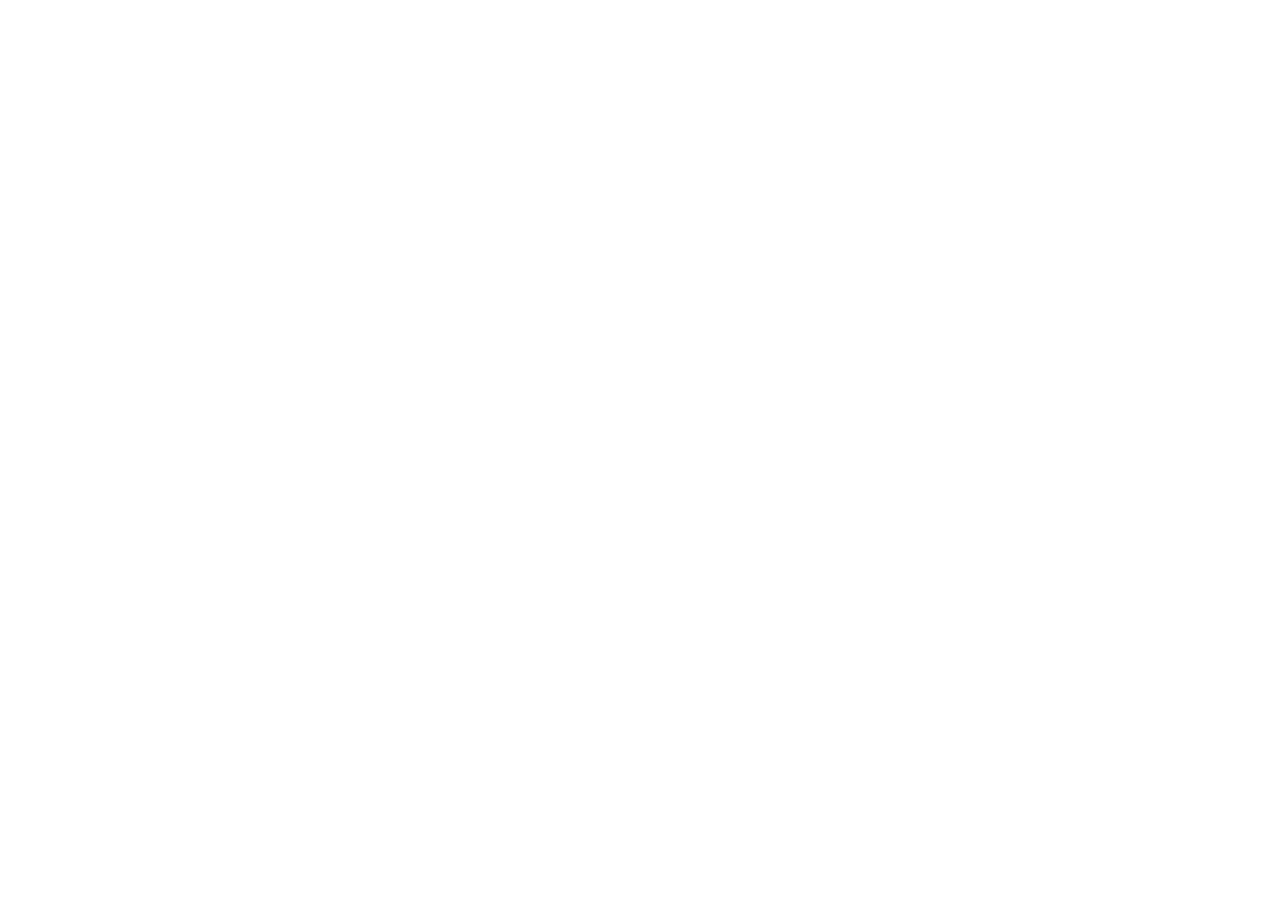
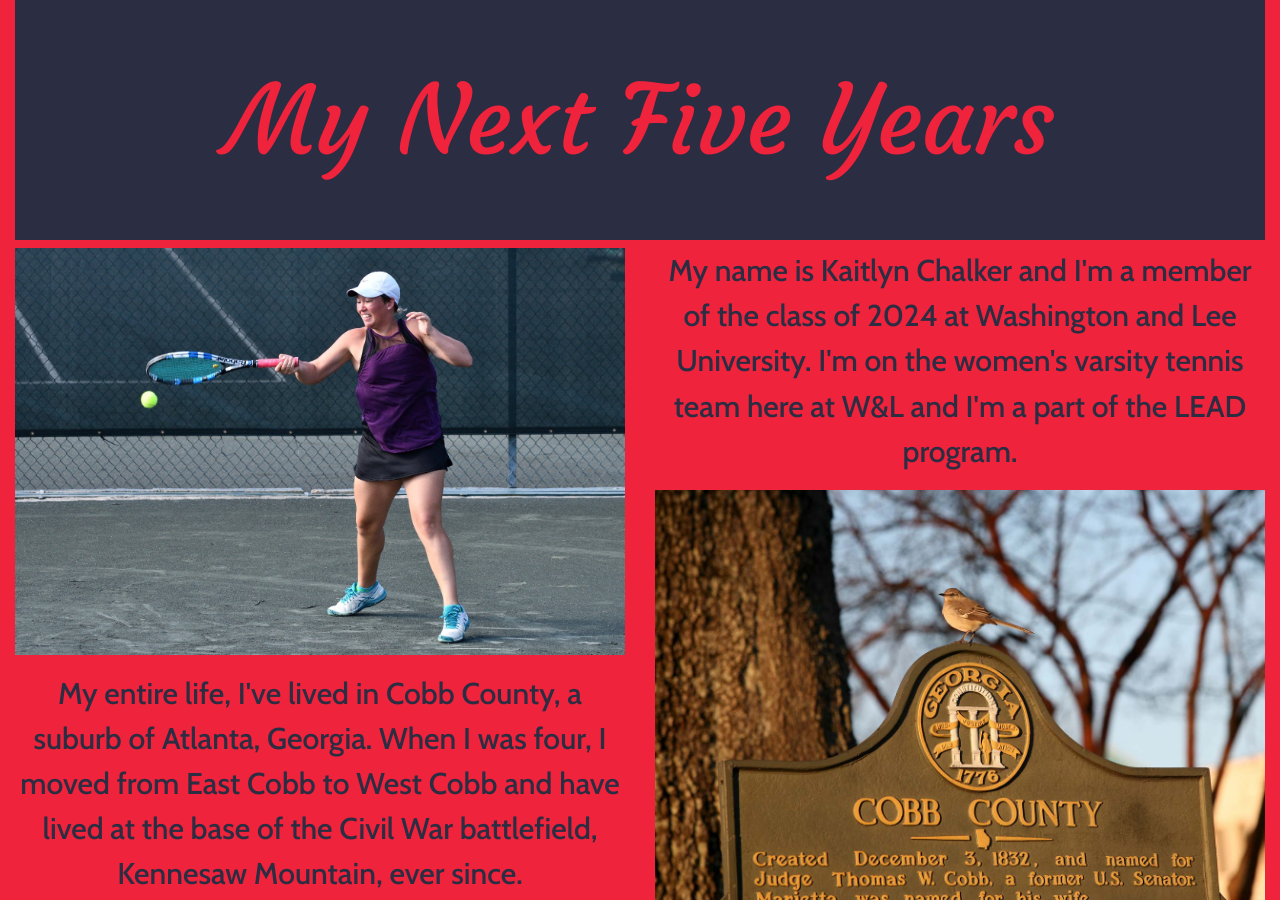
Before and after one commit to kachalker/termProject, a plain HTML site: page index.html in a window 1280 px wide. Shown: the top 900 px of the page. Before the commit the page ends 800 px from the top, so only its background shows below. Drawn offline with nearby package versions, Linux system fonts and the light colour scheme.

Commit message:
Term project

```diff
--- a/css/style.css
+++ b/css/style.css
@@ -1 +1,15 @@
-/*CSS styles for term project by Kaitlyn Chalker*/
+h1 {
+    padding-top: 5%;
+    padding-bottom: 5%;
+    background-color: #2b2d42;
+    font-family: 'Courgette', cursive;
+    color: #ef233c;
+}
+p {
+    font-size: 188%
+}
+.container-fluid {
+    background-color: #ef233c;
+    color: #2b2d42;
+    font-family: 'Cabin', sans-serif;
+}
--- a/index.html
+++ b/index.html
@@ -5,4 +5,27 @@
     <meta name="viewport" content="width=device-width, initial-scale=1.0">
     <title>Designing My Next Five Years</title>
       <link href="css/style.css" rel="stylesheet">
+      <link rel="stylesheet" href="https://cdn.jsdelivr.net/npm/bootstrap@4.5.3/dist/css/bootstrap.min.css" integrity="sha384-TX8t27EcRE3e/ihU7zmQxVncDAy5uIKz4rEkgIXeMed4M0jlfIDPvg6uqKI2xXr2" crossorigin="anonymous">
+      <link href="https://fonts.googleapis.com/css2?family=Courgette&display=swap" rel="stylesheet">
+      <link href="https://fonts.googleapis.com/css2?family=Cabin:wght@500&display=swap" rel="stylesheet">
 </head>
+<body>
+  <div class="container-fluid">
+    <h1 class="text-center display-1">My Next Five Years <br></h1>
+    <div class="row">
+      <div class="col-sm-6">
+        <p><img src="images/Tennis.jpg" class="img-fluid" alt="Tennis"></p>
+        <p class="text-center">My entire life, I've lived in Cobb County, a suburb of Atlanta, Georgia. When I was four, I moved from East Cobb to West Cobb and have lived at the base of the Civil War battlefield, Kennesaw Mountain, ever since.</p>
+        <p><img src="images/Kennesaw Mountain.jpg" class="img-fluid" alt="Kennesaw Mountain"></p>
+        <p class="text-center">After completing my undergraduate degree at W&L, my next goal is to be accepted at Harvard law school. If I accomplish this goal, in five years, I will be in my second year of law school at Harvard.</p>
+      </div>
+      <div class="col-sm-6">
+        <p class="text-center">My name is Kaitlyn Chalker and I'm a member of the class of 2024 at Washington and Lee University. I'm on the women's varsity tennis team here at W&L and I'm a part of the LEAD program.</p>
+        <p><img src="images/Cobb County.png" class="img-fluid" alt="Cobb County"></p>
+        <p class="text-center">Growing up by Kennesaw Mountain was what first sparked my interest in history. That interest was further fostered by my dad who is a history buff. Now, I love history so much that it is my intended major at W&L.</p>
+        <p><img src="images/Harvard.jpg" class="img-fluid" alt="Harvard"></p>
+      </div>
+    </div>
+  </div>
+</body>
+</html>
```
Also changed, not shown: images/Cobb County.png (added), images/Tennis.jpg (added), 2 other files.
